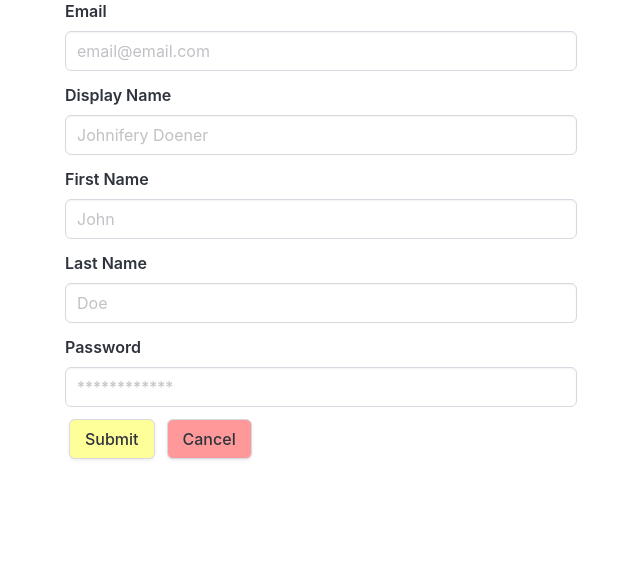
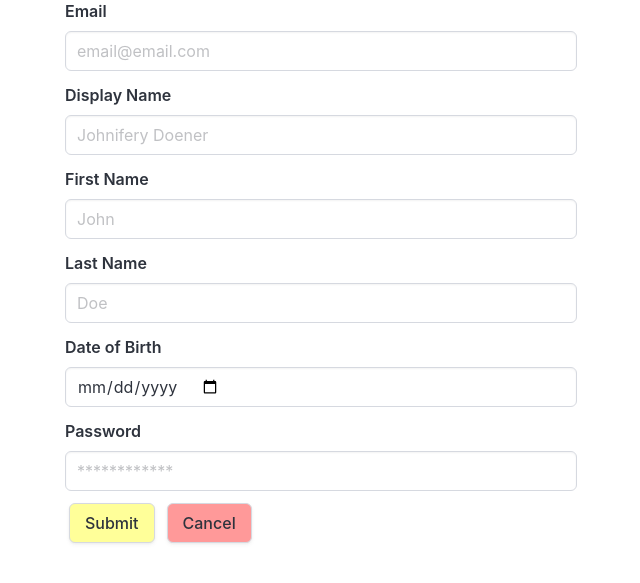
Before and after one commit to rjpinks/django-practice, a Django app: template blog/templates/blog/registery-form.html in a window 1280 px wide. Shown: the part 57-640 px from the top of the page, without its empty margins (319-959 px from the left). Run offline with Django 3.2, Linux system fonts and the light colour scheme; the template is opened without the code that fills it, so the values that code supplies are empty.

Commit message:
got the register form working

```diff
--- a/PersonalSite/settings.py
+++ b/PersonalSite/settings.py
@@ -109,7 +109,7 @@ AUTH_PASSWORD_VALIDATORS = [
 ]
 
 # Used Model for Authorization (Custom)
-AUTH_USER_MODEL = 'accounts.CustomUser'
+AUTH_USER_MODEL = 'blog.CustomUser'
 
 
 # Internationalization
--- a/blog/admin.py
+++ b/blog/admin.py
@@ -5,7 +5,7 @@ from .models import Post, CustomUser
 
 
 class BlogPostAdmin(admin.ModelAdmin):
-	fields = ['title', 'genre', 'content', 'image_address']
+    fields = ['title', 'genre', 'content', 'image_address']
     list_display = ['title', 'genre']
     search_fields = ['title', 'genre']
 
--- a/blog/models.py
+++ b/blog/models.py
@@ -15,9 +15,9 @@ class Post(models.Model):
 
 
 class CustomUser(AbstractUser):
-    bio = models.TextField(blank=True)
+    bio = models.TextField(blank=True, null=True)
     date_of_birth = models.DateField(null=True, blank=True)
-    display_name = models.CharField(max_length=100)
+    avatar_address = models.CharField(max_length=255, blank=True, null=True)
 
     def __str__(self):
     	return self.email
--- a/blog/templates/blog/registery-form.html
+++ b/blog/templates/blog/registery-form.html
@@ -7,40 +7,47 @@
 
 {% block content %}
 <div id="registery-form-container">
-	<form id="registery-form" action="/blog/{{ post.id }}" method="post">
+	<form id="registery-form" action="/blog/register" method="post">
 		{% csrf_token %}
 		<div class="field">
 		  <label class="label">Email</label>
 		  <div class="control">
-		    <input name="location" class="input registery-input" type="text" placeholder="email@email.com">
+		    <input name="email" class="input registery-input" type="email" placeholder="email@email.com">
 		  </div>
 		</div>
 
 		<div class="field">
 		  <label class="label">Display Name</label>
 		  <div class="control">
-		    <input name="location" class="input registery-input" type="text" placeholder="Johnifery Doener">
+		    <input name="display-name" class="input registery-input" type="text" placeholder="Johnifery Doener">
 		  </div>
 		</div>
 
 		<div class="field">
 		  <label class="label">First Name</label>
 		  <div class="control">
-		    <input name="location" class="input registery-input" type="text" placeholder="John">
+		    <input name="first-name" class="input registery-input" type="text" placeholder="John">
 		  </div>
 		</div>
 
 		<div class="field">
 		  <label class="label">Last Name</label>
 		  <div class="control">
-		    <input name="location" class="input registery-input" type="text" placeholder="Doe">
+		    <input name="last-name" class="input registery-input" type="text" placeholder="Doe">
+		  </div>
+		</div>
+
+		<div class="field">
+		  <label class="label">Date of Birth</label>
+		  <div class="control">
+		    <input name="dob" class="input registery-input" type="date" placeholder="11/22/3333">
 		  </div>
 		</div>
 
 		<div class="field">
 		  <label class="label">Password</label>
 		  <div class="control">
-		    <input name="location" class="input registery-input" type="text" placeholder="************">
+		    <input name="password" class="input registery-input" type="password" placeholder="************">
 		  </div>
 		</div>
 
@@ -56,7 +63,6 @@
 		    >Cancel</button>
 		  </div>
 		</div>
-
 	</form>
 </div>
 {% endblock %}
```
Also changed, not shown: blog/views.py (+20 -5 lines), README.md, blog/migrations/0001_initial.py, blog/migrations/0002_remove_customuser_display_name.py (added), blog/migrations/0003_customuser_avatar_address_alter_customuser_bio.py (added).
